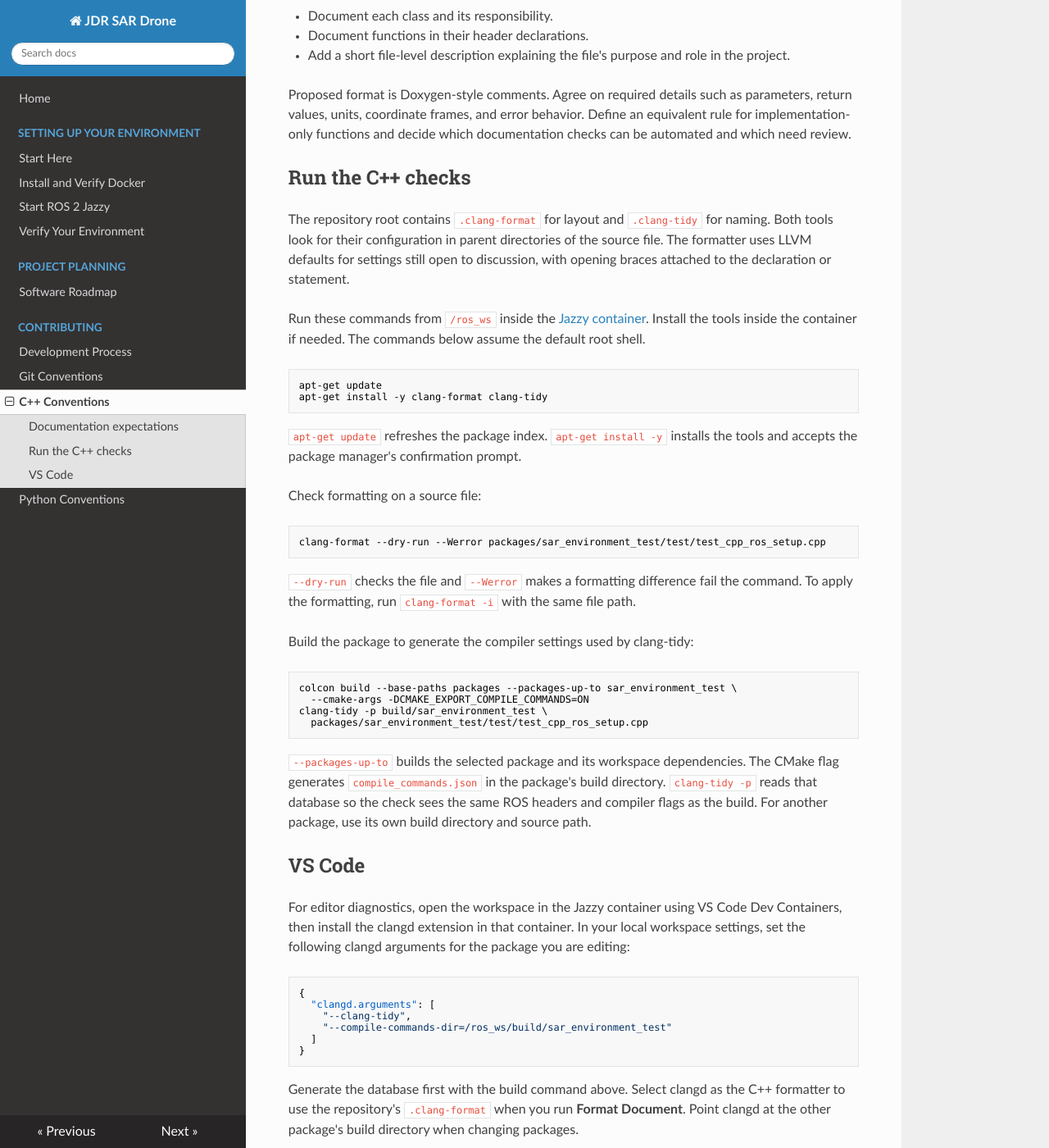
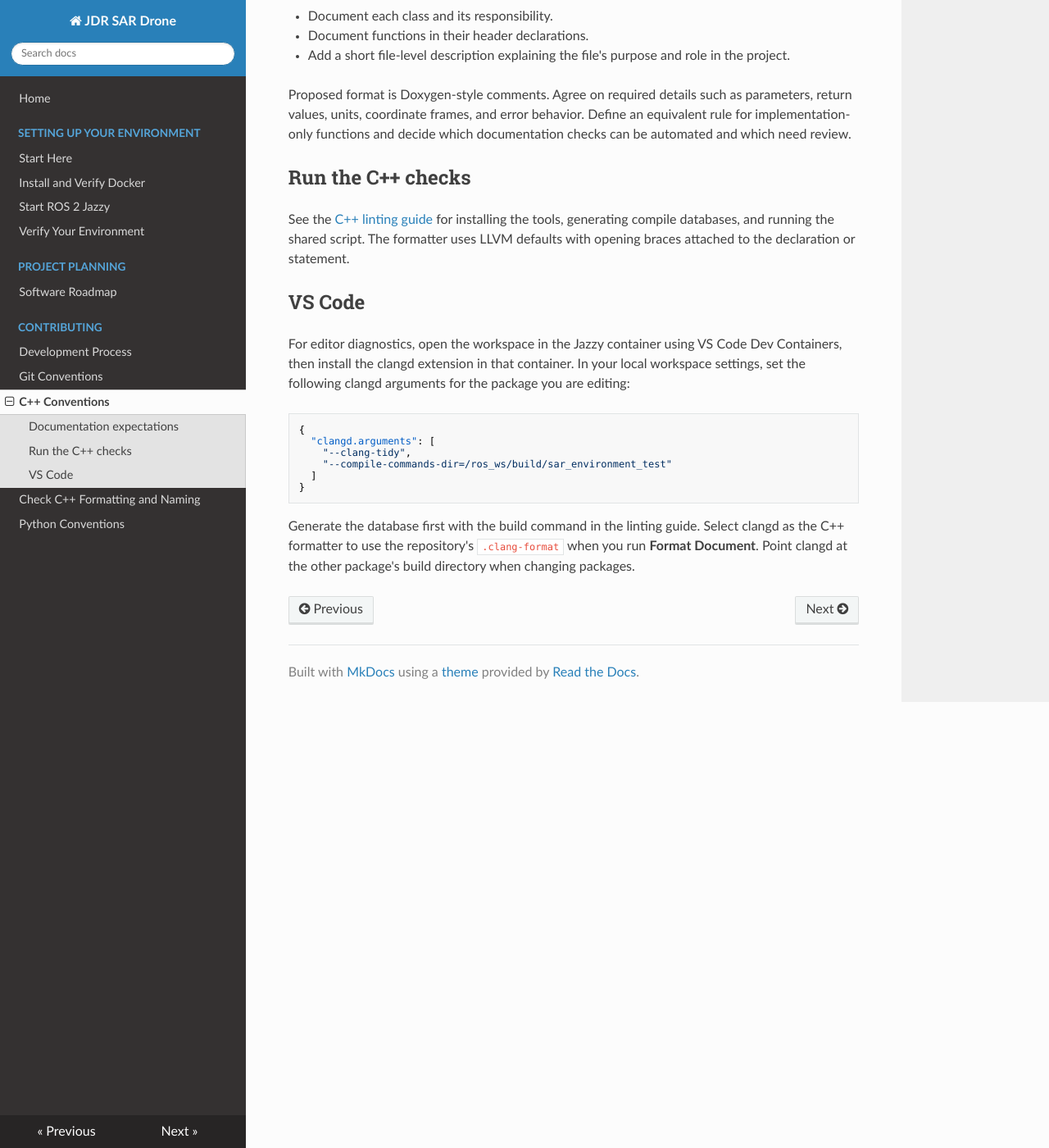
Before and after one commit to RileyHop1/SAR_DRONE, an MkDocs documentation site: the page built from docs/cpp-conventions.md, in a window 1280 px wide and 1400 px high, scrolled down 629 px. Shown: the whole window at 82% size. Built offline with MkDocs 1.6.1, drawn with Linux system fonts in a browser that asks for light colours; nearby versions of some CDN libraries.

Commit message:
Doc-add-cpp-linting-guide-and-readme-links

````diff
--- a/docs/cpp-conventions.md
+++ b/docs/cpp-conventions.md
@@ -22,35 +22,7 @@ Proposed format is Doxygen-style comments. Agree on required details such as par
 
 ## Run the C++ checks
 
-The repository root contains `.clang-format` for layout and `.clang-tidy` for naming. Both tools look for their configuration in parent directories of the source file. The formatter uses LLVM defaults for settings still open to discussion, with opening braces attached to the declaration or statement.
-
-Run these commands from `/ros_ws` inside the [Jazzy container](environment/ros-jazzy.md). Install the tools inside the container if needed. The commands below assume the default root shell.
-
-```bash
-apt-get update
-apt-get install -y clang-format clang-tidy
-```
-
-`apt-get update` refreshes the package index. `apt-get install -y` installs the tools and accepts the package manager's confirmation prompt.
-
-Check formatting on a source file:
-
-```bash
-clang-format --dry-run --Werror packages/sar_environment_test/test/test_cpp_ros_setup.cpp
-```
-
-`--dry-run` checks the file and `--Werror` makes a formatting difference fail the command. To apply the formatting, run `clang-format -i` with the same file path.
-
-Build the package to generate the compiler settings used by clang-tidy:
-
-```bash
-colcon build --base-paths packages --packages-up-to sar_environment_test \
-  --cmake-args -DCMAKE_EXPORT_COMPILE_COMMANDS=ON
-clang-tidy -p build/sar_environment_test \
-  packages/sar_environment_test/test/test_cpp_ros_setup.cpp
-```
-
-`--packages-up-to` builds the selected package and its workspace dependencies. The CMake flag generates `compile_commands.json` in the package's build directory. `clang-tidy -p` reads that database so the check sees the same ROS headers and compiler flags as the build. For another package, use its own build directory and source path.
+See the [C++ linting guide](cpp-linting.md) for installing the tools, generating compile databases, and running the shared script. The formatter uses LLVM defaults with opening braces attached to the declaration or statement.
 
 ## VS Code
 
@@ -65,4 +37,4 @@ For editor diagnostics, open the workspace in the Jazzy container using VS Code
 }
 ```
 
-Generate the database first with the build command above. Select clangd as the C++ formatter to use the repository's `.clang-format` when you run **Format Document**. Point clangd at the other package's build directory when changing packages.
+Generate the database first with the build command in the linting guide. Select clangd as the C++ formatter to use the repository's `.clang-format` when you run **Format Document**. Point clangd at the other package's build directory when changing packages.
--- a/mkdocs.yml
+++ b/mkdocs.yml
@@ -20,4 +20,5 @@ nav:
       - Development Process: software-development-conventions.md
       - Git Conventions: git-conventions.md
       - C++ Conventions: cpp-conventions.md
+      - Check C++ Formatting and Naming: cpp-linting.md
       - Python Conventions: python-conventions.md
````
Also changed, not shown: README.md (+5 -0 lines), docs/cpp-linting.md (added, +56 -0 lines).
